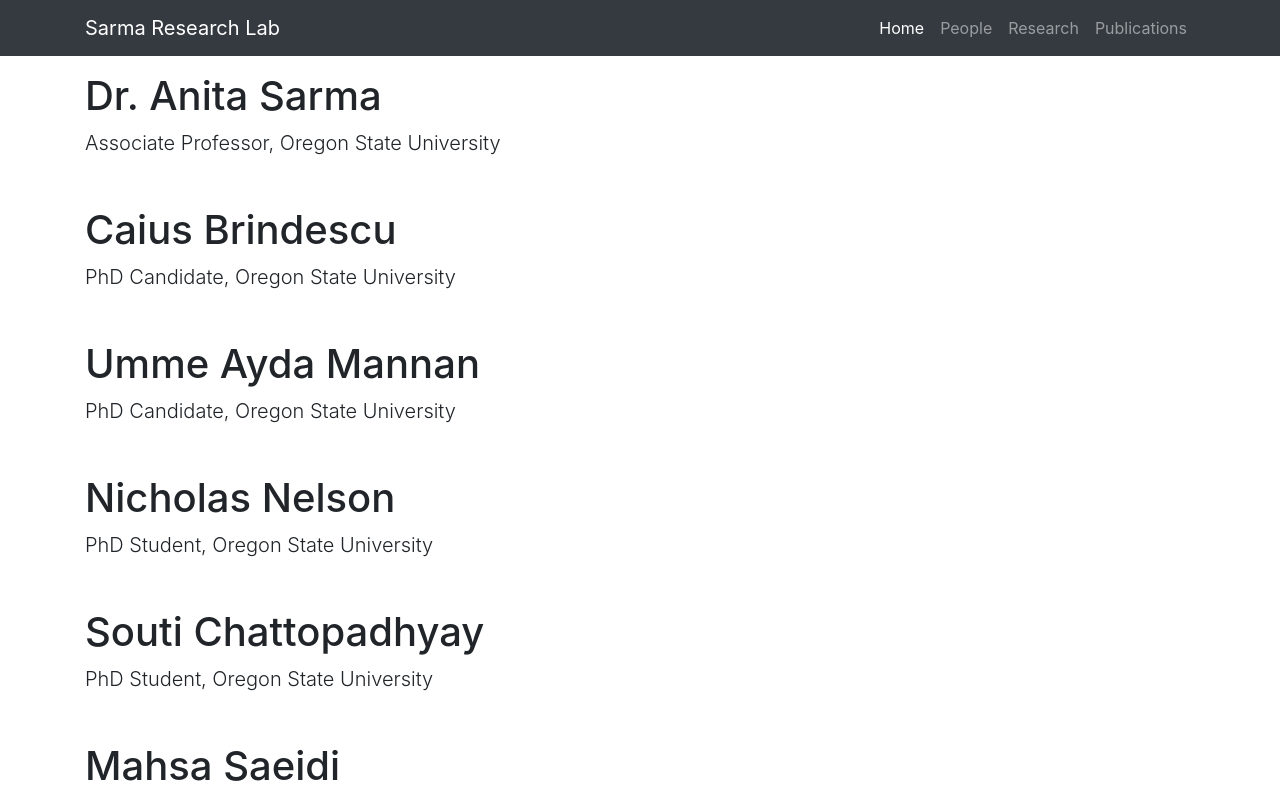
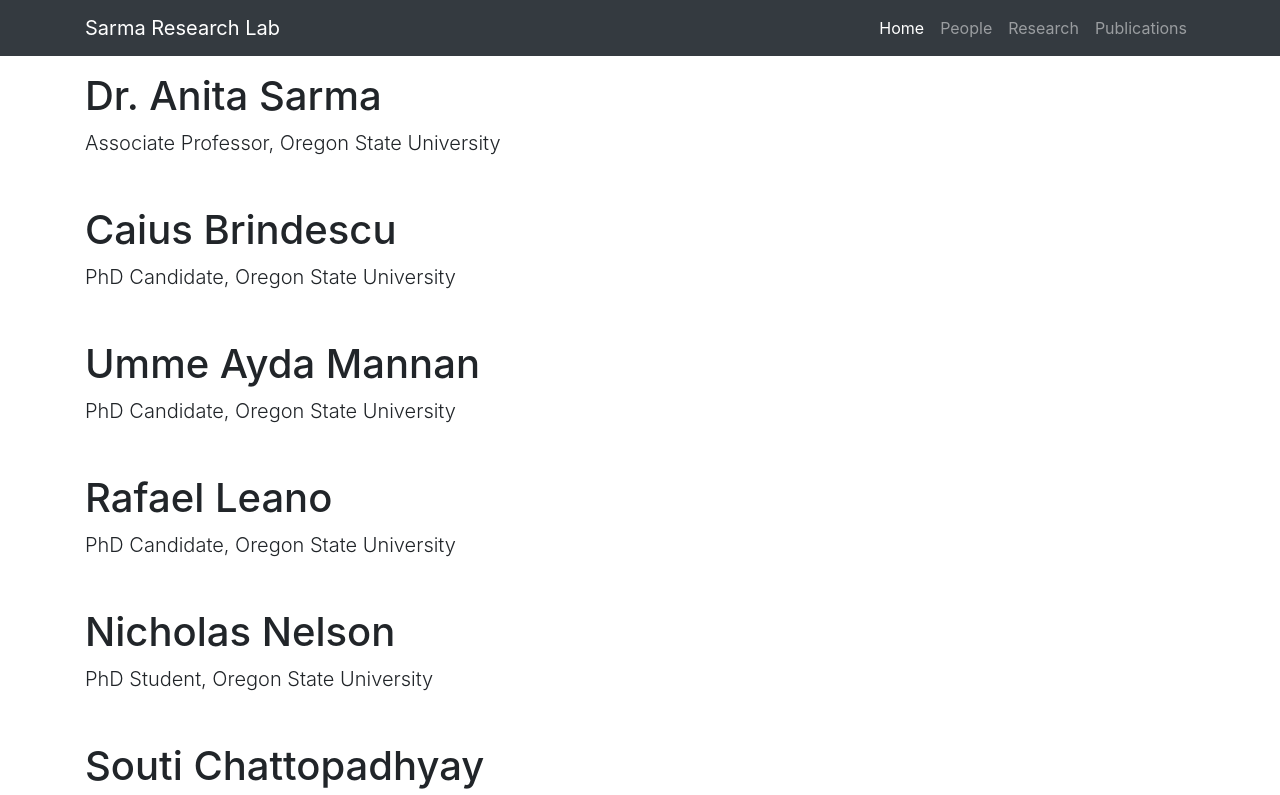
Before and after one commit to EPICLab/EPICLab.github.io, a website: page people.html in a window 1280 px wide. Shown: the top 795 px of the page. Drawn offline with Linux system fonts and the light colour scheme.

Commit message:
adding myself

```diff
--- a/people.html
+++ b/people.html
@@ -64,6 +64,13 @@
     <section class="py-3">
       <div class="container">
         <h1>Umme Ayda Mannan</h1>
+        <p class="lead">PhD Candidate, Oregon State University</p>
+      </div>
+    </section>
+
+    <section class="py-3">
+      <div class="container">
+        <h1>Rafael Leano</h1>
         <p class="lead">PhD Candidate, Oregon State University</p>
       </div>
     </section>
```
